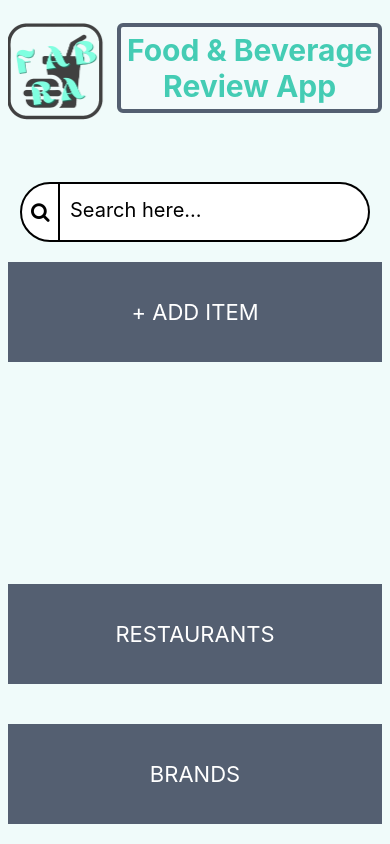
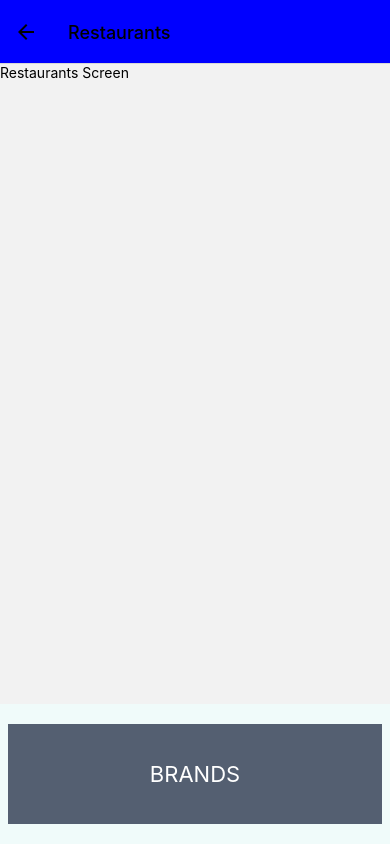
Before and after one commit to khuynh134/food-and-beverage-review-app, a React Native app: screen /Restaurants in a window 390 px wide. Built offline with nearby package versions, Linux system fonts and the light colour scheme.

Commit message:
created a Restaurant file

```diff
--- a/App.js
+++ b/App.js
@@ -18,6 +18,7 @@ import { NavigationContainer } from "@react-navigation/native";
 import { createNativeStackNavigator } from "@react-navigation/native-stack";
 import HomeScreen from "./components/HomeScreen"
 import AddItem from "./components/AddItem"
+import Restaurants from "./components/Restaurants"
 
 const Stack = createNativeStackNavigator();
 
@@ -39,6 +40,14 @@ function MyStack(){
           headerStyle: {backgroundColor: 'tomato'}
         }}
       />
+       <Stack.Screen
+        name="Restaurants"
+        component={Restaurants}
+        options={{
+          headerTintColor: 'black',
+          headerStyle: {backgroundColor: 'blue'}
+        }}
+      />
     </Stack.Navigator>
   )
 }
@@ -56,15 +65,7 @@ const App = () => {
 
 
 
-         <TouchableOpacity
-          onPress={ () => {
-            console.log('button was pressed');
-          }}
-          style={styles.buttonContainer}
-        >
-            <Text style={styles.buttonText}>Restaurants</Text>
 
-        </TouchableOpacity>
 
 
         <TouchableOpacity
--- a/components/HomeScreen.js
+++ b/components/HomeScreen.js
@@ -15,8 +15,14 @@ export default function HomeScreen({navigation}){
 
         <SearchBar/>
 
+        <TouchableOpacity onPress={ () =>navigation.navigate("Restaurants")}
+            style={styles.buttonContainer}
+        >
+            <Text style={styles.buttonText}>Restaurants</Text>
+        </TouchableOpacity>
+
         <TouchableOpacity  onPress={ () =>navigation.navigate("AddItem")}
-            style={styles.buttonContainer}
+            style={styles.buttonContainer2}
         >
            <Text style={styles.buttonText}>+ Add Item</Text>
         </TouchableOpacity>
--- /dev/null
+++ b/components/Restaurants.js
@@ -0,0 +1,13 @@
+import { useNavigation } from "@react-navigation/native";
+import React from "react";
+import styles from '../style-sheet';
+import {TouchableOpacity, Button, SafeAreaView, StyleSheet, View, Text} from "react-native";
+
+
+export default function Restaurants({navigation}){
+    return(
+        <View>
+            <Text>Restaurants Screen </Text>
+        </View>
+    )
+}
```
